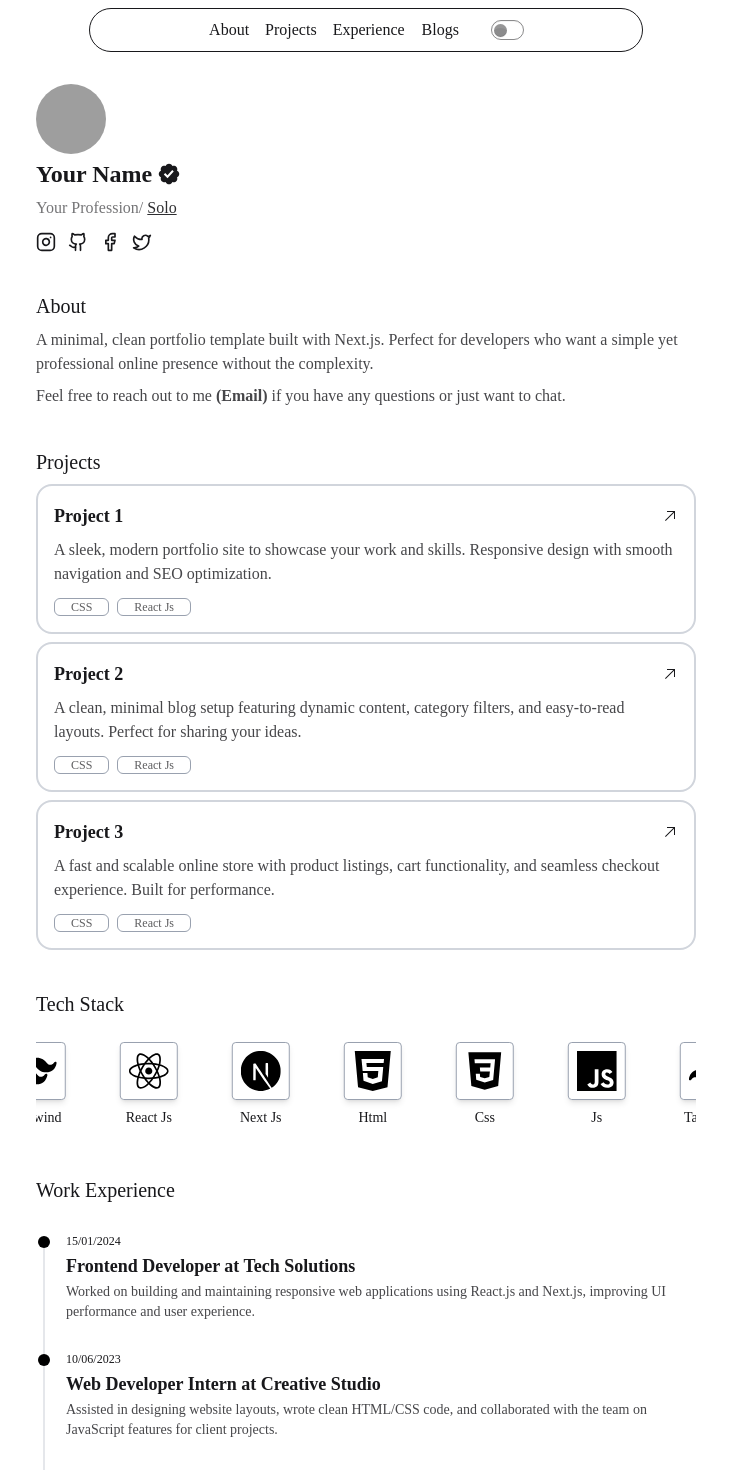
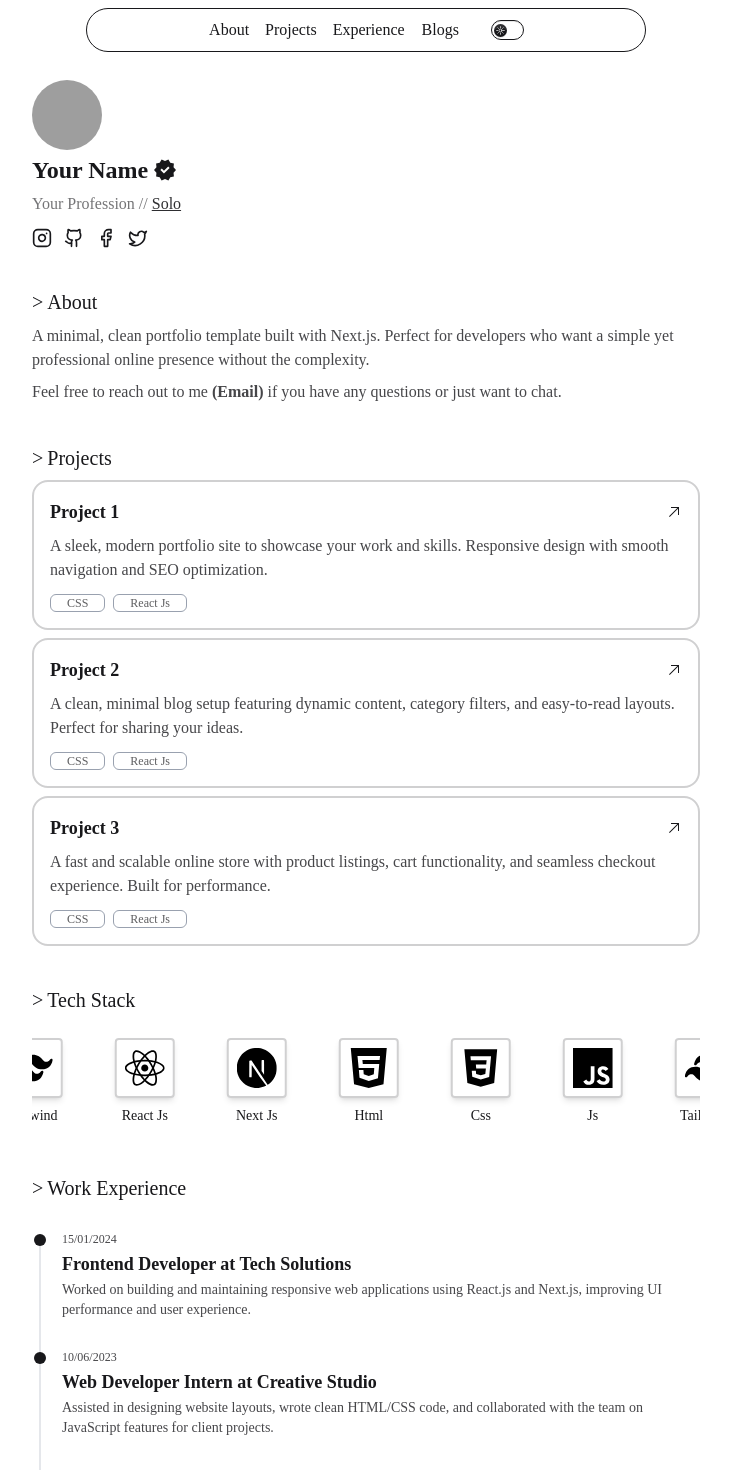
Before and after one commit to sachinbhujel/sachinbhujel.github.io, a Next.js app: page / in a window 1280 px wide. Shown: the top 1470 px of the page, without its empty margins (274-1005 px from the left). Built offline with nearby package versions, Linux system fonts and the light colour scheme; grey boxes are pictures that could not be loaded; a web font is replaced by a local one.

Commit message:
Made some UI improvements

```diff
--- a/src/app/blogs/layout.js
+++ /dev/null
@@ -1,6 +0,0 @@
-export default function RootLayout({ children }) {
-    return ( <div className="prose md:w-[700px] w-[100%] max-w-none">
-                    {children}
-                </div>
-    );
-}
--- a/src/app/components/About.jsx
+++ b/src/app/components/About.jsx
@@ -4,7 +4,7 @@ export default function About(){
   return (
     <>
       <div className="flex flex-col gap-2 mt-10 scroll-mt-14" id="about">
-        <h2 className="text-xl font-medium">About</h2>
+        <h2 className="text-xl font-medium before:content-['>'] before:mr-1">About</h2>
         <div className="flex gap-2 flex-col">
           <p className="text-base text-base-content/80">
             {about.about}
--- a/src/app/components/Experience.jsx
+++ b/src/app/components/Experience.jsx
@@ -4,7 +4,7 @@ export default function Experience() {
     return (
         <>
             <div className="mt-10 scroll-mt-14" id="experience">
-                <h2 className="text-xl font-medium">Work Experience</h2>
+                <h2 className="text-xl font-medium before:content-['>'] before:mr-1">Work Experience</h2>
                 <div className="mt-6">
                     <ol className="relative space-y-8 before:absolute before:-ml-px before:h-full before:w-0.5 before:rounded-full before:bg-gray-200 dark:before:bg-gray-500 mt-4 p-2">
                         {experience.map((item, index) => (
@@ -12,14 +12,14 @@ export default function Experience() {
                                 key={index}
                                 className="relative -ms-1.5 flex items-start gap-4"
                             >
-                                <span className="size-3 shrink-0 rounded-full bg-black dark:bg-white"></span>
+                                <span className="size-3 shrink-0 rounded-full bg-base-content"></span>
 
                                 <div className="-mt-2">
-                                    <time className="text-xs/none font-medium">
+                                    <time className="text-xs font-medium text-base-content/80">
                                         {item.date}
                                     </time>
 
-                                    <h3 className="text-lg font-semibold">
+                                    <h3 className="text-lg font-semibold text-base-content">
                                         {item.title}
                                     </h3>
 
--- a/src/app/components/Navbar.jsx
+++ b/src/app/components/Navbar.jsx
@@ -22,28 +22,28 @@ export default function Navbar() {
                                          } sm:flex`}
                             >
                                 <li>
-                                    <a
+                                    <Link
                                         href="/#about"
                                         className="hover:underline"
                                     >
                                         About
-                                    </a>
+                                    </Link>
                                 </li>
                                 <li>
-                                    <a
+                                    <Link
                                         href="/#projects"
                                         className="hover:underline"
                                     >
                                         Projects
-                                    </a>
+                                    </Link>
                                 </li>
                                 <li>
-                                    <a
+                                    <Link
                                         href="/#experience"
                                         className="hover:underline"
                                     >
                                         Experience
-                                    </a>
+                                    </Link>
                                 </li>
                             </ul>
 
@@ -73,9 +73,9 @@ export default function Navbar() {
                                 </span>
                             </button>
                             <button className="flex">
+                                <label className="toggle text-base-content toggle-sm">
                                     <input
                                         type="checkbox"
-                                    className="toggle theme-controller toggle-sm"
                                         onChange={(e) => {
                                             const isNight = e.target.checked;
                                             document.documentElement.setAttribute(
@@ -83,7 +83,53 @@ export default function Navbar() {
                                                 isNight ? "dark" : "light"
                                             );
                                         }}
+                                        className="theme-controller"
                                     />
+
+                                    <svg
+                                        aria-label="sun"
+                                        xmlns="http://www.w3.org/2000/svg"
+                                        viewBox="0 0 24 24"
+                                    >
+                                        <g
+                                            strokeLinejoin="round"
+                                            strokeLinecap="round"
+                                            strokeWidth="2"
+                                            fill="none"
+                                            stroke="currentColor"
+                                        >
+                                            <circle
+                                                cx="12"
+                                                cy="12"
+                                                r="4"
+                                            ></circle>
+                                            <path d="M12 2v2"></path>
+                                            <path d="M12 20v2"></path>
+                                            <path d="m4.93 4.93 1.41 1.41"></path>
+                                            <path d="m17.66 17.66 1.41 1.41"></path>
+                                            <path d="M2 12h2"></path>
+                                            <path d="M20 12h2"></path>
+                                            <path d="m6.34 17.66-1.41 1.41"></path>
+                                            <path d="m19.07 4.93-1.41 1.41"></path>
+                                        </g>
+                                    </svg>
+
+                                    <svg
+                                        aria-label="moon"
+                                        xmlns="http://www.w3.org/2000/svg"
+                                        viewBox="0 0 24 24"
+                                    >
+                                        <g
+                                            strokeLinejoin="round"
+                                            strokeLinecap="round"
+                                            strokeWidth="2"
+                                            fill="none"
+                                            stroke="currentColor"
+                                        >
+                                            <path d="M12 3a6 6 0 0 0 9 9 9 9 0 1 1-9-9Z"></path>
+                                        </g>
+                                    </svg>
+                                </label>
                             </button>
                         </div>
                     </div>
--- a/src/app/components/Profile.jsx
+++ b/src/app/components/Profile.jsx
@@ -1,7 +1,7 @@
 import { socials } from "@/data/data";
 import { about } from "@/data/data";
 
-export default function Profile(){
+export default function Profile() {
     return (
         <>
             <img
@@ -12,20 +12,20 @@ export default function Profile(){
             <div className="flex gap-[5px] items-center mt-1">
                 <h1 className="text-2xl font-semibold">{about.name}</h1>
                 <svg
-          viewBox="0 0 22 22"
-          aria-label="Verified"
+                    xmlns="http://www.w3.org/2000/svg"
+                    height="24px"
+                    viewBox="0 -960 960 960"
+                    width="24px"
                     fill="currentColor"
-          width="24"
-          height="24"
                 >
-          <g>
-            <path d="M20.396 11c-.018-.646-.215-1.275-.57-1.816-.354-.54-.852-.972-1.438-1.246.223-.607.27-1.264.14-1.897-.131-.634-.437-1.218-.882-1.687-.47-.445-1.053-.75-1.687-.882-.633-.13-1.29-.083-1.897.14-.273-.587-.704-1.086-1.245-1.44S11.647 1.62 11 1.604c-.646.017-1.273.213-1.813.568s-.969.854-1.24 1.44c-.608-.223-1.267-.272-1.902-.14-.635.13-1.22.436-1.69.882-.445.47-.749 1.055-.878 1.688-.13.633-.08 1.29.144 1.896-.587.274-1.087.705-1.443 1.245-.356.54-.555 1.17-.574 1.817.02.647.218 1.276.574 1.817.356.54.856.972 1.443 1.245-.224.606-.274 1.263-.144 1.896.13.634.433 1.218.877 1.688.47.443 1.054.747 1.687.878.633.132 1.29.084 1.897-.136.274.586.705 1.084 1.246 1.439.54.354 1.17.551 1.816.569.647-.016 1.276-.213 1.817-.567s.972-.854 1.245-1.44c.604.239 1.266.296 1.903.164.636-.132 1.22-.447 1.68-.907.46-.46.776-1.044.908-1.681s.075-1.299-.165-1.903c.586-.274 1.084-.705 1.439-1.246.354-.54.551-1.17.569-1.816zM9.662 14.85l-3.429-3.428 1.293-1.302 2.072 2.072 4.4-4.794 1.347 1.246z"></path>
-          </g>
+                    <path d="m344-60-76-128-144-32 14-148-98-112 98-112-14-148 144-32 76-128 136 58 136-58 76 128 144 32-14 148 98 112-98 112 14 148-144 32-76 128-136-58-136 58Zm94-278 226-226-56-58-170 170-86-84-56 56 142 142Z" />
                 </svg>
             </div>
             <div className="mt-1.5 flex items-center gap-1">
-        <p className="text-base text-base-content/60">{about.role}/ </p>
-        <p className="underline cursor-pointer text-base-content/90">Solo</p>
+                <p className="text-base text-base-content/60">{about.role} // </p>
+                <p className="underline cursor-pointer text-base-content/90">
+                    Solo
+                </p>
             </div>
             <div className="flex items-center mt-3 gap-3">
                 <a href={socials.instagram}>
@@ -41,7 +41,14 @@ export default function Profile(){
                         strokeLinejoin="round"
                         className="lucide lucide-instagram-icon lucide-instagram cursor-pointer"
                     >
-            <rect width="20" height="20" x="2" y="2" rx="5" ry="5" />
+                        <rect
+                            width="20"
+                            height="20"
+                            x="2"
+                            y="2"
+                            rx="5"
+                            ry="5"
+                        />
                         <path d="M16 11.37A4 4 0 1 1 12.63 8 4 4 0 0 1 16 11.37z" />
                         <line x1="17.5" x2="17.51" y1="6.5" y2="6.5" />
                     </svg>
@@ -100,5 +107,5 @@ export default function Profile(){
                 </a>
             </div>
         </>
-  )
+    );
 }
--- a/src/app/components/ProjectsList.jsx
+++ b/src/app/components/ProjectsList.jsx
@@ -4,7 +4,7 @@ import { projects } from "@/data/data";
 export default function ProjectsList() {
     return (
         <div className="mt-10 scroll-mt-14 flex flex-col gap-2" id="projects">
-            <h2 className="text-xl font-medium">Projects</h2>
+            <h2 className="text-xl font-medium before:content-['>'] before:mr-1">Projects</h2>
             <div className="flex flex-col gap-2">
                 {projects.map((item, index) => (
                     <a
@@ -12,7 +12,7 @@ export default function ProjectsList() {
                         key={index}
                         target="_blank"
                         rel="noopener noreferrer"
-                        className="group cursor-pointer p-4 border-2 border-gray-300 hover:border-black active:border-black rounded-2xl transition-all duration-300"
+                        className="group cursor-pointer p-4 border-2 border-base-content/20 hover:border-base-content/80 rounded-2xl hover:scale-102 transition-transform duration-200"
                     >
                         <div className="flex flex-col gap-2 justify-between">
                             <div className="flex items-center justify-between">
--- a/src/app/components/TechLists.jsx
+++ b/src/app/components/TechLists.jsx
@@ -1,10 +1,10 @@
-import Marquee from "../components/Marqee";
+import Marquee from "./Marquee";
 import { skills } from "@/data/data";
 
 export default function TechLists() {
     return (
         <div className="mt-10">
-             <h2 className="text-xl font-medium">Tech Stack</h2>
+             <h2 className="text-xl font-medium before:content-['>'] before:mr-1">Tech Stack</h2>
             <Marquee duration="10s">
                 <div className="flex gap-8 mt-4">
                     {[...skills, ...skills].map((skill, index) => (
@@ -12,7 +12,7 @@ export default function TechLists() {
                             key={index}
                             className="flex flex-col items-center gap-2 w-[80px] p-2"
                         >
-                            <div className="border p-2 border-gray-400 shadow-md rounded-sm dark:bg-white">
+                            <div className="border-2 p-2 border-base-content/20 shadow-md rounded-sm dark:bg-base-content">
                                 <img
                                     src={`${skill.icon}`}
                                     className="w-10 h-10"
--- a/src/app/layout.js
+++ b/src/app/layout.js
@@ -27,7 +27,7 @@ export default function RootLayout({ children }) {
             <body
                 className={`antialiased overflow-auto`}
             >
-                <div className="w-[100%] md:w-[700px] m-auto p-1">
+                <div className="w-[100%] md:w-[700px] m-auto">
                     <Navbar />
                     {children}
                 </div>
```
Also changed, not shown: src/app/blogs/page.js (+5 -5 lines), src/app/components/Marquee.jsx (renamed from src/app/components/Marqee.jsx). Lines whose indentation alone changed are shown as unchanged.
